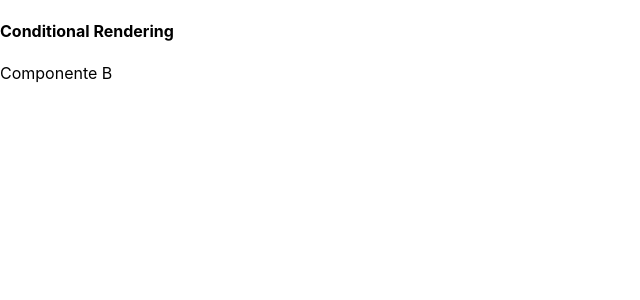
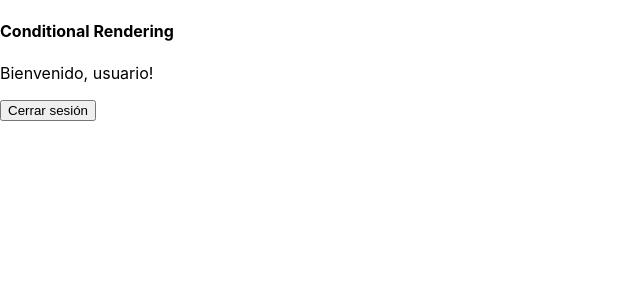
Before and after one commit to Sikay/curso-aprender-react, a React (Create React App) app: page / in a window 1280 px wide. Shown: the top 300 px of the page, without its empty margins (0-640 px from the left). Built offline with nearby package versions, Linux system fonts and the light colour scheme.

Commit message:
Ejemplo practico de renderizado condicional

```diff
--- a/src/sections/Conditional.js
+++ b/src/sections/Conditional.js
@@ -1,20 +1,17 @@
 import React, { Component } from "react";
 
-class ComponenteA extends Component {
+class LoginButton extends Component {
+  render() {
+    return <button>Iniciar Sesión</button>;
+  }
+}
+
+class LogoutButton extends Component {
   render() {
     return (
       <div>
-        <p>Componente A</p>
-      </div>
-    );
-  }
-}
-
-class ComponenteB extends Component {
-  render() {
-    return (
-      <div>
-        <p>Componente B</p>
+        <p>Bienvenido, usuario!</p>
+        <button>Cerrar sesión</button>
       </div>
     );
   }
@@ -24,14 +21,14 @@
   constructor() {
     super();
     this.state = {
-      mostrarA: false
+      isUserLogged: false
     };
   }
   render() {
     return (
       <div>
         <h4>Conditional Rendering</h4>
-        {this.state.mostrarA ? <ComponenteA /> : <ComponenteB />}
+        {this.state.isUserLogged ? <LoginButton /> : <LogoutButton />}
       </div>
     );
   }
```
